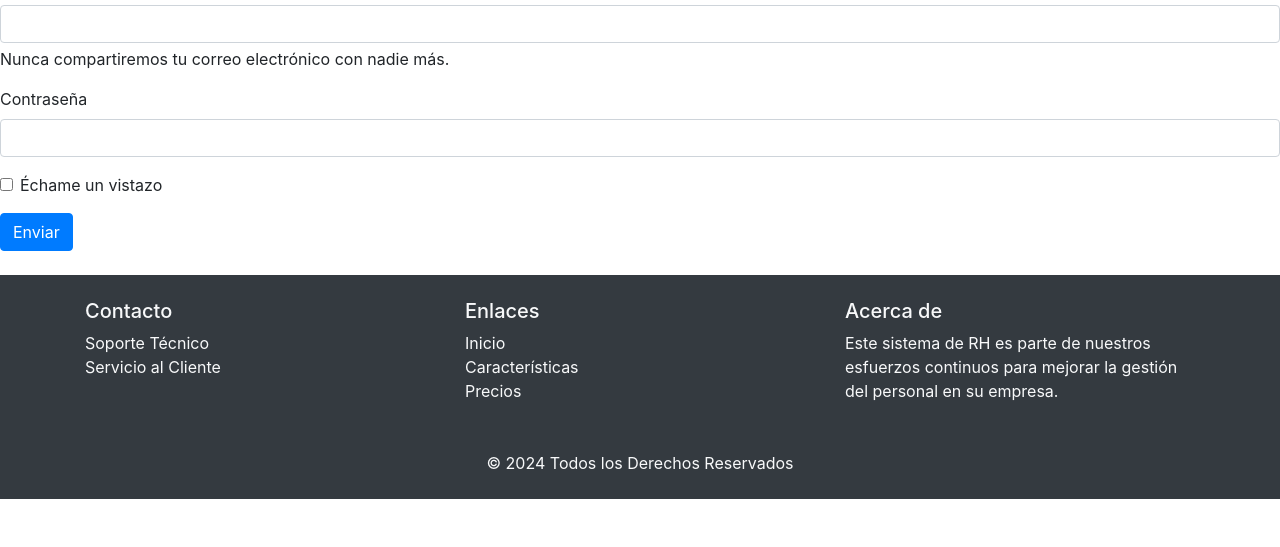
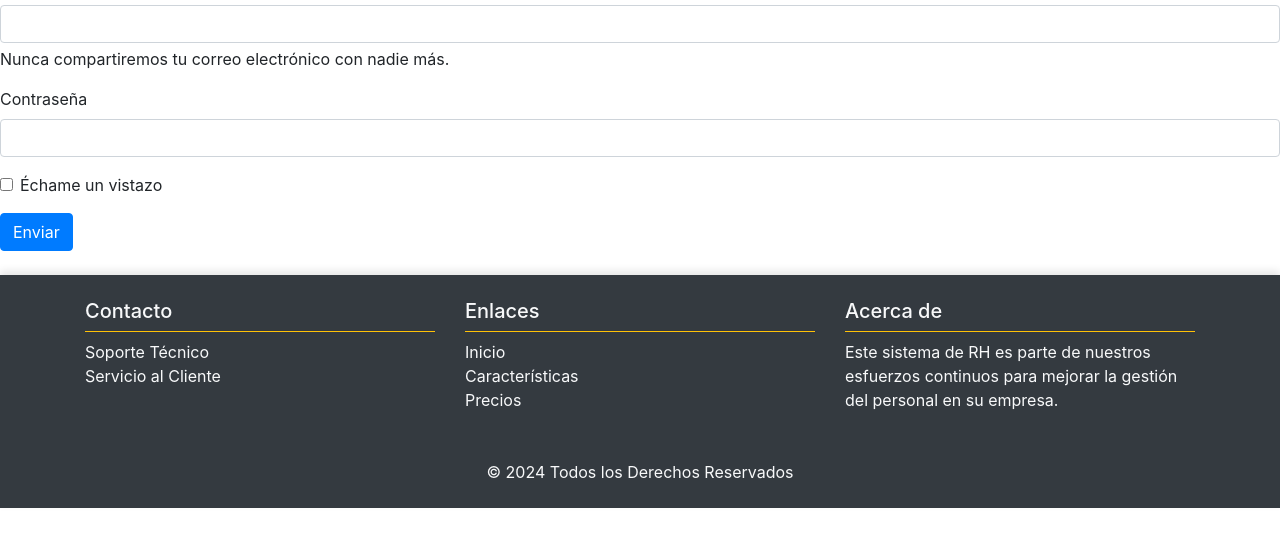
Before and after one commit to Monocker/TareaMajo, a plain HTML site: page index.html in a window 1280 px wide. Shown: the part 83-630 px from the top of the page. Drawn offline with nearby package versions, Linux system fonts and the light colour scheme.

Commit message:
Añadido estilos al footer

```diff
--- a/index.html
+++ b/index.html
@@ -24,6 +24,24 @@
             border: none;
             border-radius: 15px;
             box-shadow: 0 4px 8px rgba(0,0,0,0.1);
+        }
+
+        footer {
+            background-color: #343a40; /* Más oscuro que bg-dark para resaltar */
+            color: #f8f9fa;
+            padding: 2rem 0; /* Aumenta el padding para más espacio */
+            box-shadow: 0 -4px 8px rgba(0,0,0,0.1); /* Sombra para dar efecto de elevación */
+        }
+        footer a {
+            color: #f8f9fa; /* Asegura que los enlaces sean visibles */
+            transition: color 0.3s; /* Suaviza la transición de color */
+        }
+        footer a:hover {
+            color: #ffc107; /* Cambia a un color amarillo al pasar el ratón */
+        }
+        footer h5 {
+            border-bottom: 1px solid #ffc107; /* Añade una línea bajo los títulos para destacar */
+            padding-bottom: 0.5rem; /* Espacio debajo del título */
         }
     </style>
 </head>
@@ -70,6 +88,7 @@
 </form>
 
 <!-- Body -->
+
 <!-- Footer -->
 <footer class="bg-dark text-light py-4 mt-4">
     <div class="container">
```
